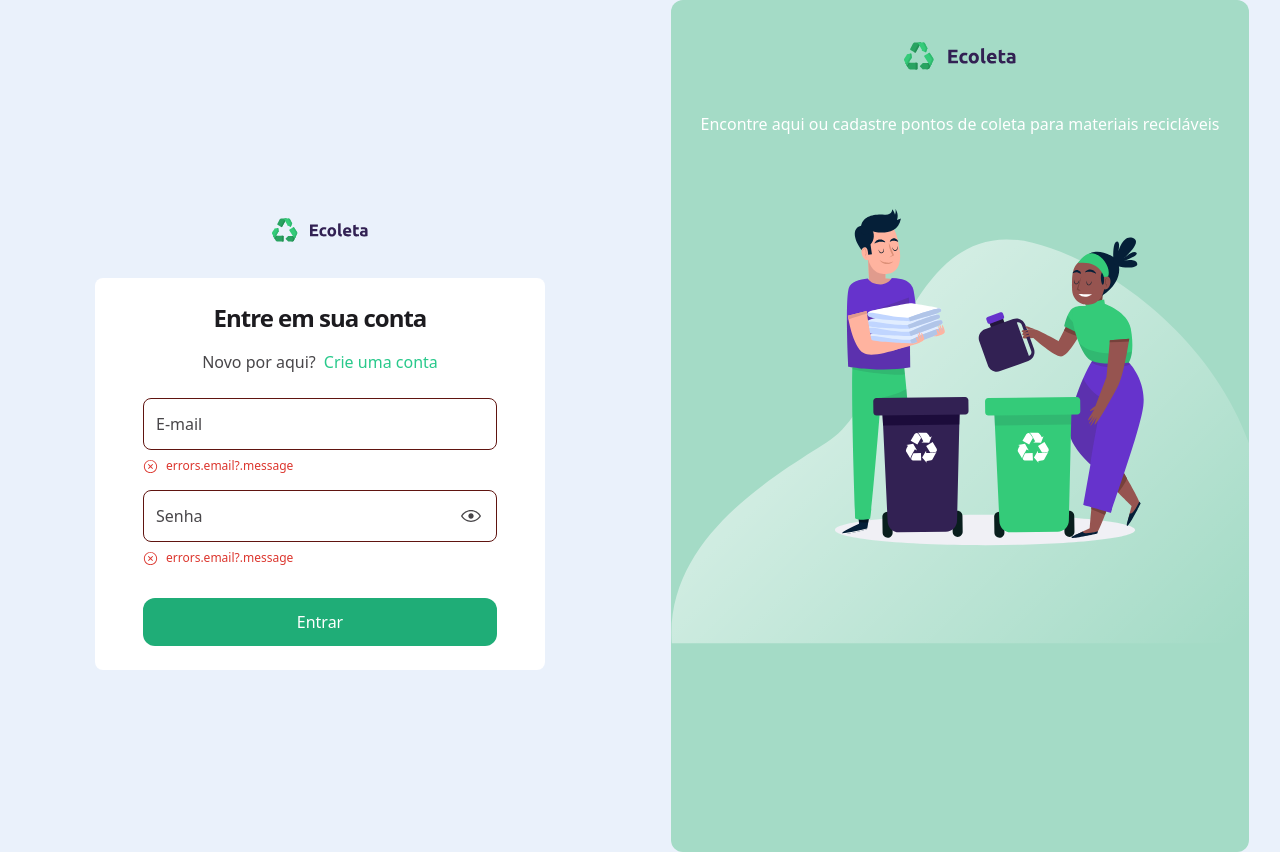
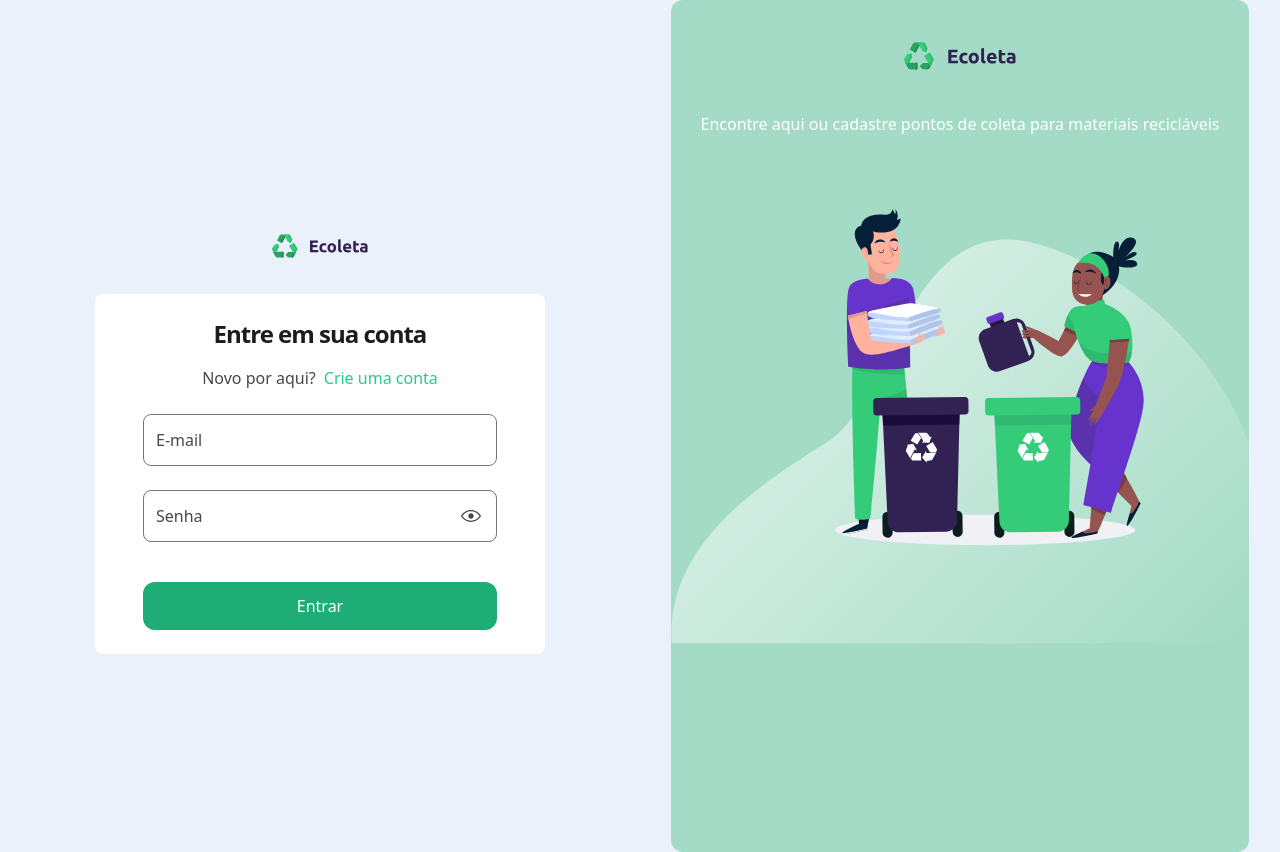
Before and after one commit to RodrigoMendes01/Ecoleta, a React (Vite) app in the folder client/: page /login in a window 1280 px wide. Built offline with nearby package versions, Linux system fonts and the light colour scheme.

Commit message:
feat: add login controller and changing login page

```diff
--- a/client/src/views/pages/public/login/index.tsx
+++ b/client/src/views/pages/public/login/index.tsx
@@ -3,6 +3,7 @@ import { Input } from '@components/input';
 import { useState } from 'react';
 import { EyeClosedIcon, EyeOpenIcon } from '@radix-ui/react-icons';
 import { Button } from '@components/button';
+import { useLoginController } from './use-login-controller';
 
 export function Login() {
   const [isPasswordVisible, setIsPasswordVisible] = useState<'password' | 'text'>('password');
@@ -12,6 +13,8 @@ export function Login() {
       prev === 'password' ? 'text' : 'password',
     );
   };
+
+  const { errors, handleSubmit, loading, register } = useLoginController();
 
   return (
     <>
@@ -25,22 +28,22 @@ export function Login() {
       </header>
 
       <form action=""
-        className='mt-6 w-full flex flex-col gap-4'
-        onSubmit={() => {}}
+        className='mt-6 w-full flex flex-col gap-6'
+        onSubmit={handleSubmit}
       >
         <Input
           type='email'
           placeholder='E-mail'
-          //{...register('email')}
-          error={'errors.email?.message'}
+          {...register('email')}
+          error={errors.email?.message}
         />
 
         <div className='relative'>
           <Input
             type={isPasswordVisible}
             placeholder='Senha'
-            //{...register('email')}
-            error={'errors.email?.message'}
+            {...register('password')}
+            error={errors.password?.message}
           />
 
           <button
@@ -58,7 +61,7 @@ export function Login() {
         <Button
           type='submit'
           className='mt-4'
-          isLoading={false}
+          isLoading={loading}
         >
           Entrar
         </Button>
--- a/client/src/views/pages/public/login/use-login-controller.ts
+++ b/client/src/views/pages/public/login/use-login-controller.ts
@@ -2,6 +2,8 @@ import z from 'zod';
 import { useForm } from 'react-hook-form';
 import { zodStringParser } from '../../../../app/utils/custom-zod-error';
 import { useState } from 'react';
+import { zodResolver } from '@hookform/resolvers/zod';
+import { httpClient } from '../../../../app/services/http-client';
 
 export function useLoginController() {
   const [loading, setLoading] = useState(false);
@@ -16,16 +18,26 @@ export function useLoginController() {
   const {
     register,
     formState: {errors},
-    control,
-    handleSubmit: hookFormHandleSubmit
+    handleSubmit: hookFormSubmit
   } = useForm<FormData>({
     resolver: zodResolver(schema)
+  });
+
+
+  const handleSubmit = hookFormSubmit(async (data) => {
+    setLoading(true);
+    try {
+
+    } catch (error) {
+
+    } finally {
+      setLoading(false);
+    }
   });
 
   return {
     errors,
     register,
-    control,
     handleSubmit,
     loading
   };
```
